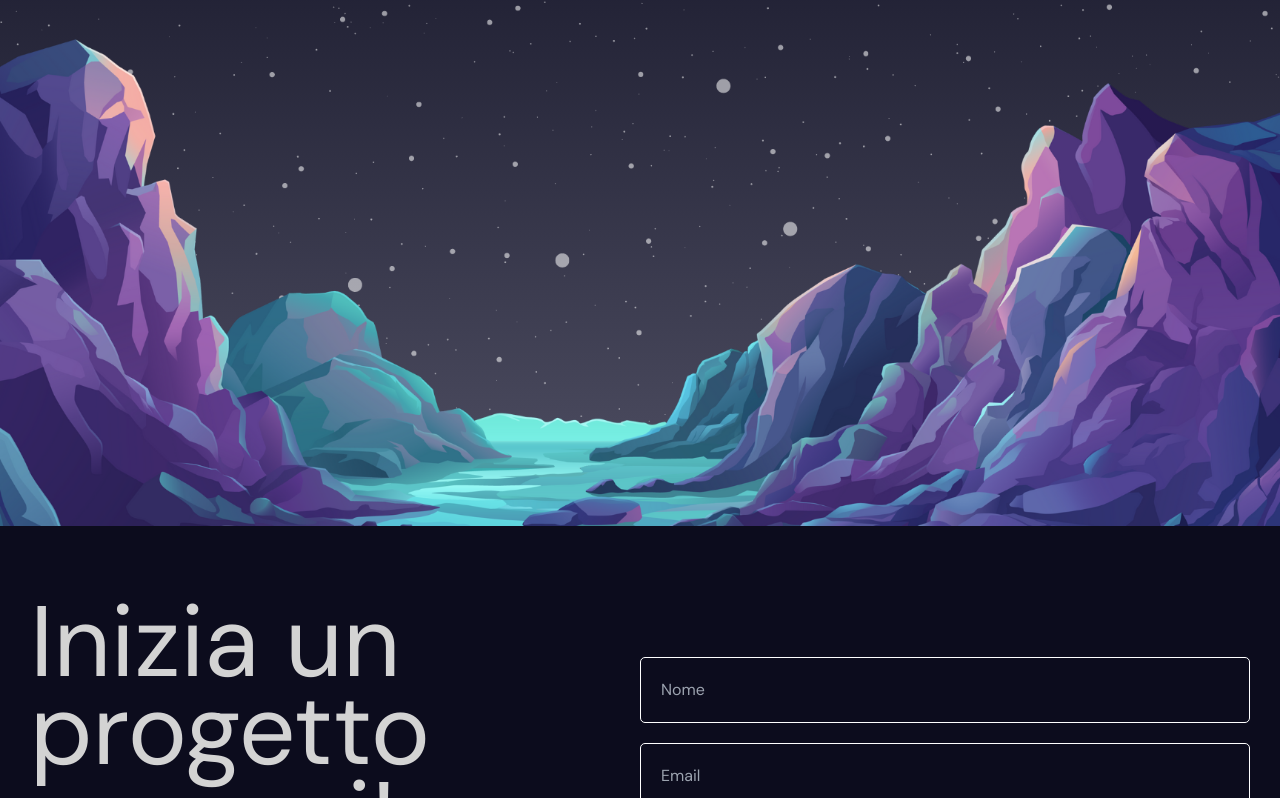
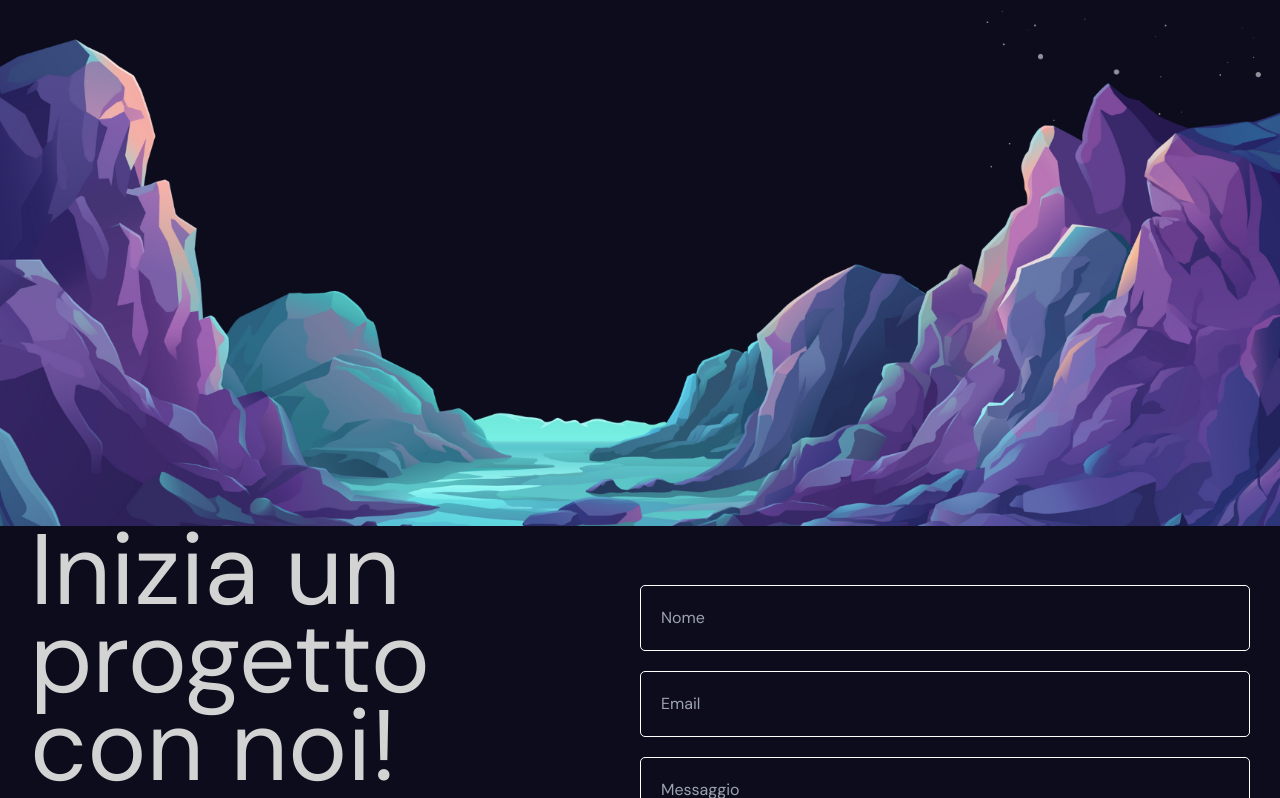
Before and after one commit to LorenzoRonconi00/mPixl, a React (Vite) app: page / in a window 1280 px wide. Shown: the part 2321-3119 px from the top of the page. Built offline with nearby package versions, Linux system fonts and the light colour scheme.

Commit message:
sasadasd

```diff
--- a/src/components/portfolio/Portfolio.jsx
+++ b/src/components/portfolio/Portfolio.jsx
@@ -1,6 +1,7 @@
 import { motion, useTransform, useScroll } from "framer-motion";
 import { useRef } from "react";
 import Parallax from "../parallax/Parallax";
+import "./parallax.scss";
 
 export const cards = [
   {
@@ -8,21 +9,21 @@ export const cards = [
     title: "SNL Shipping",
     img: "/snlshipping.png",
     desc: "Sito web per azienda di trasporti",
-        url: "http://snlshipping.com/"
+    url: "http://snlshipping.com/",
   },
   {
     id: 2,
     title: "Hotel Marittima",
     img: "/marittima.png",
     desc: "Sito web per hotel",
-        url: "https://marittima.vercel.app/"
+    url: "https://marittima.vercel.app/",
   },
   {
     id: 3,
     title: "MecSpare",
     img: "/mecspare.png",
     desc: "Sito web per rivendita di ricambi online",
-        url: "https://mecspare2.vercel.app/"
+    url: "https://mecspare2.vercel.app/",
   },
 ];
 
@@ -31,20 +32,25 @@ const Portfolio = () => {
   const { scrollYProgress } = useScroll({
     target: targetRef,
   });
-
+  const yBg = useTransform(scrollYProgress, [0, 1], ["0%", "100%"]);
   const x = useTransform(scrollYProgress, [0, 1], ["1%", "-50%"]);
 
   return (
+
     <div ref={targetRef} className="relative h-[300vh] z-10">
-      <Parallax />
-      <div className="sticky top-0 flex h-screen items-center overflow-hidden">
+      <div className="sticky top-0 w-screen flex h-screen items-center overflow-hidden parallax">
+
         <motion.div style={{ x }} className="flex gap-4">
           {cards.map((card) => {
             return <Card card={card} key={card.id} />;
           })}
         </motion.div>
+
+        <motion.div className="mountains"></motion.div>
+        <motion.div className="stars" style={{ x: yBg }}></motion.div>
       </div>
     </div>
+
   );
 };
 
--- /dev/null
+++ b/src/components/portfolio/parallax.scss
@@ -0,0 +1,62 @@
+@import "../../app.scss";
+
+.parallax{
+
+
+    position: relative;
+    display: flex;
+    align-items: flex-start;
+    justify-content: center;
+    overflow: hidden;
+
+    h1{
+        margin-top: 80px;
+        font-size: 100px;
+
+
+        @include mobile{
+            font-size: 72px;
+            text-align: center;
+        }
+    }
+
+    .mountains{
+        background-image: url("/mountains.png");
+        background-size: cover;
+        background-position: bottom;
+        width: 100%;
+        height: 100%;
+        position: absolute;
+        z-index: 50;
+
+        @include mobile{
+            background-size: contain;
+            background-repeat: no-repeat;
+        }
+    }
+    .planets{
+        background-image: url("/planets.png");
+        background-size: cover;
+        background-position: bottom;
+        width: 100%;
+        height: 100%;
+        position: absolute;
+        z-index: 2;
+
+        @include mobile{
+            background-size: contain;
+            background-repeat: no-repeat;
+        }
+    }
+    .stars{
+        background-image: url("/stars.png");
+        background-size: cover;
+        background-position: bottom;
+        width: 100%;
+        height: 100%;
+        position: absolute;
+        z-index: 1;
+
+
+    }
+}
```
Lines whose indentation alone changed are shown as unchanged.
